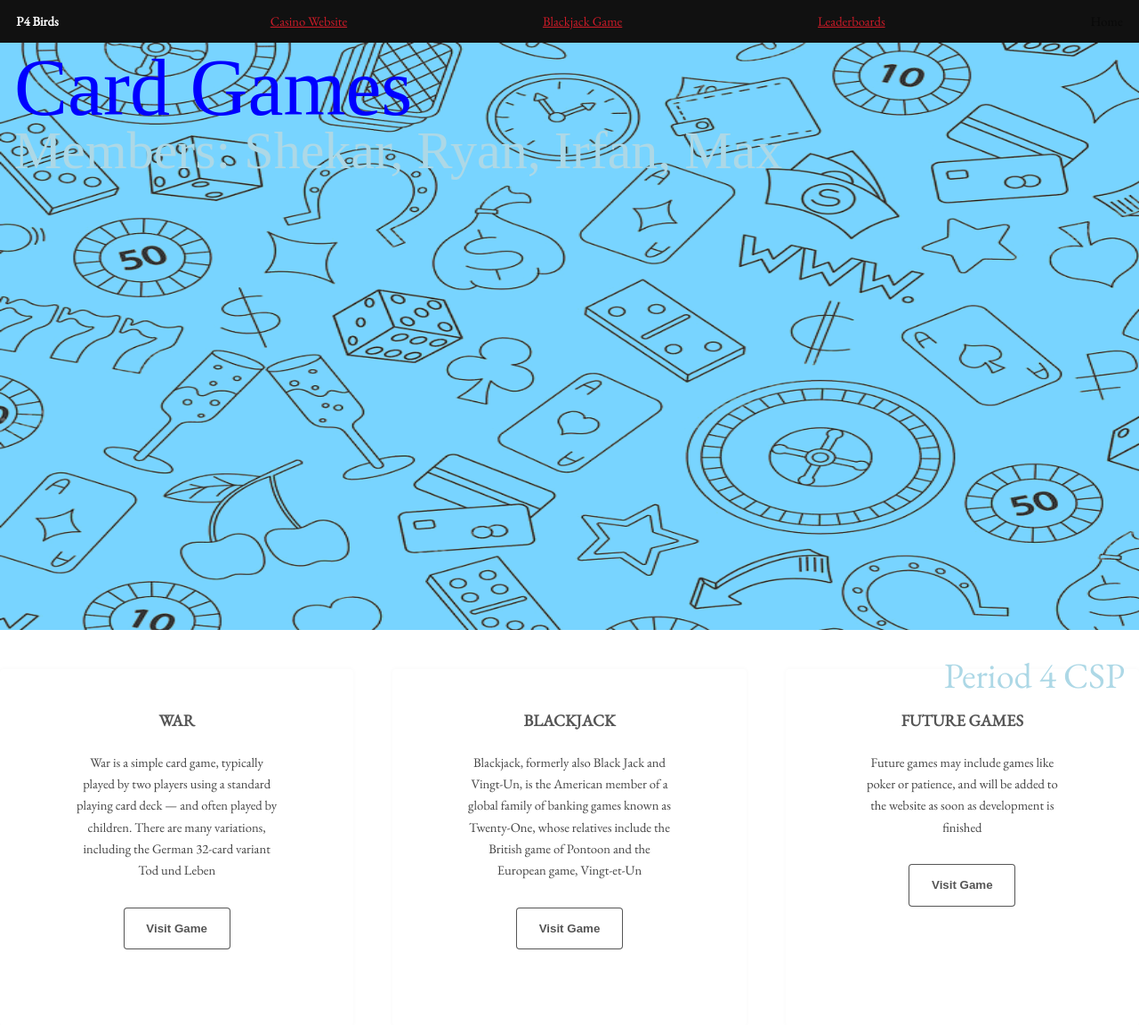
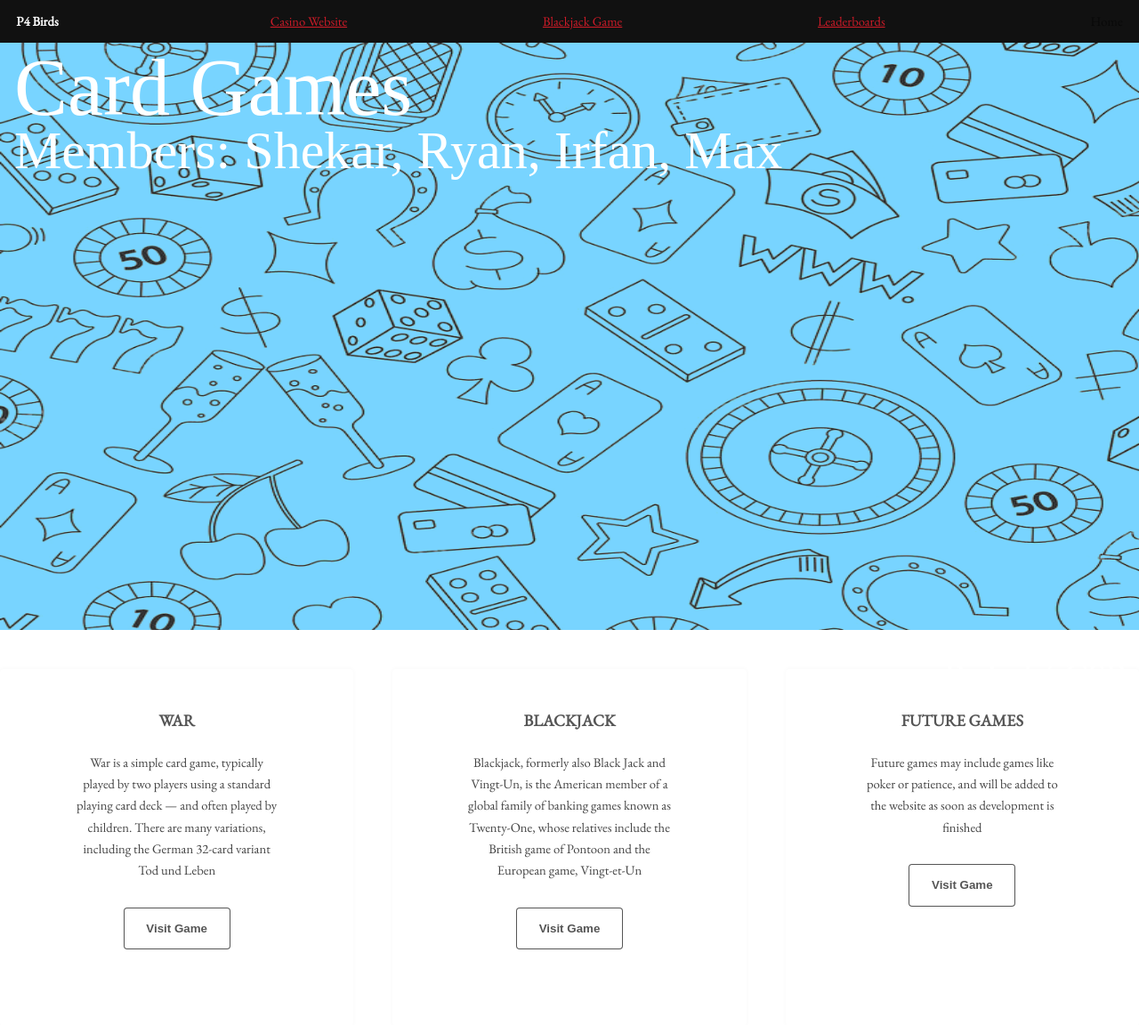
Before and after one commit to shekark642/P3-Prophets, a Flask app: page / in a window 1280 px wide; the page is wider, and only the part inside the window is pictured. Shown: the top 1152 px of that part at 89% size. Run offline with Flask 2, Linux system fonts and the light colour scheme; some libraries are stand-ins or nearby versions.

Commit message:
changed title color from blue to white

```diff
--- a/templates/index.html
+++ b/templates/index.html
@@ -24,7 +24,6 @@
     <div class="bottom-right">Period 4 CSP </div>
 </div>
 
-<!-- Banner -->
 
 <!-- Highlights -->
 
@@ -182,7 +181,7 @@
   top: 25px;
   left: 16px;
   font-size:90px;
-  color:blue;
+  color:white;
 
 }
 
@@ -193,7 +192,7 @@
   top: 120px;
   left: 16px;
   font-size:60px;
-  color:lightblue;
+  color:white;
 
 }
 
@@ -210,7 +209,7 @@
   bottom: 8px;
   right: 16px;
   font-size:40px;
-  color:lightblue;
+  color:white;
 }
 
 .centered {
```
